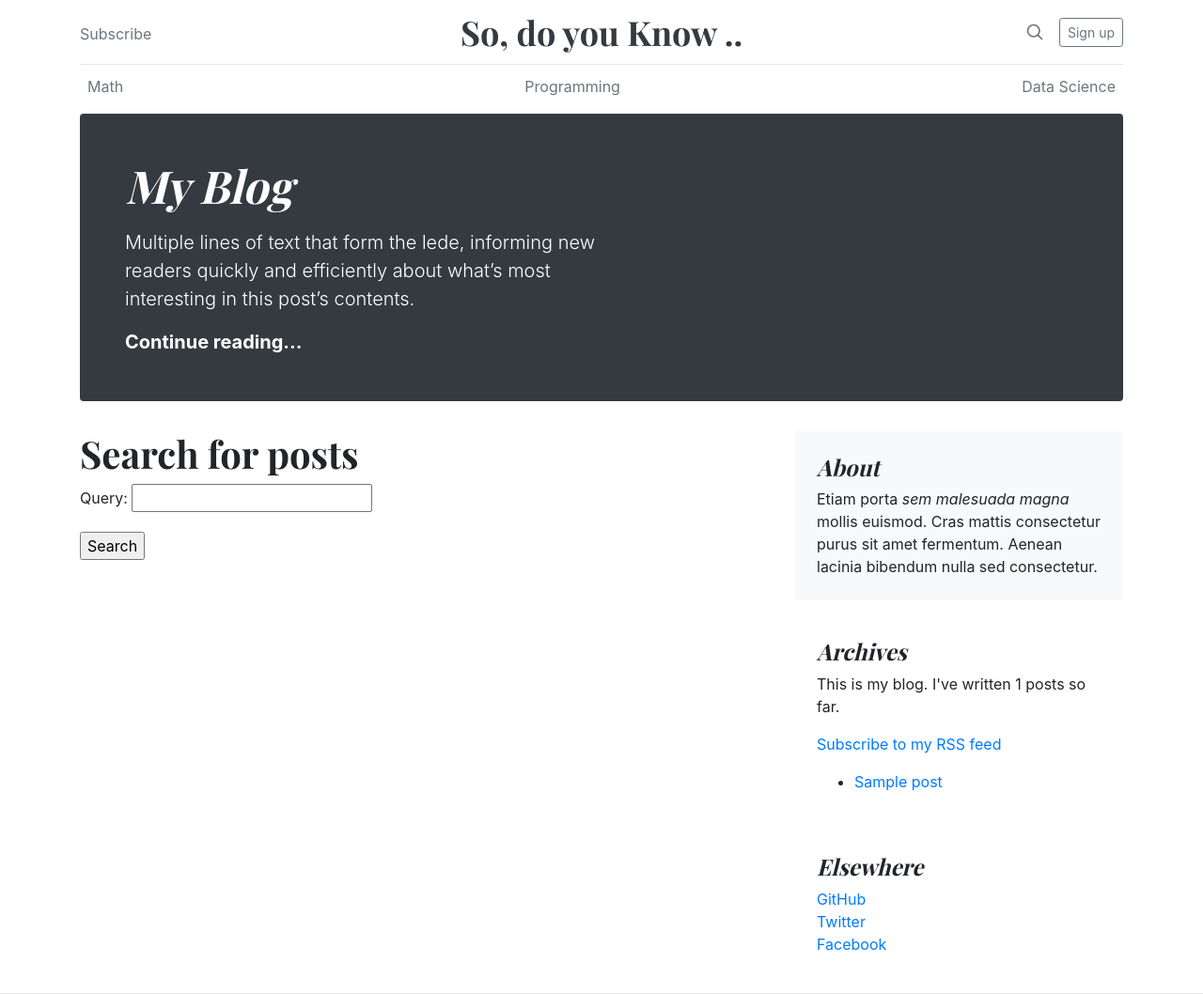
After one commit to alcibiadesBustillo/great-blog, a Django app: page /blog/search/ in a window 1280 px wide. The commit adds this page. Shown: the top 1058 px of the page at 94% size. Run offline with Django 3.2, Linux system fonts and the light colour scheme; tables that the repository leaves empty hold one stand-in row (values such as "Sample post"); some libraries are stand-ins or nearby versions.

Commit message:
Adding full-text search

```diff
--- a/blog/forms.py
+++ b/blog/forms.py
@@ -1,5 +1,8 @@
 from django import forms
 from .models import Comment
+
+class SearchForm(forms.Form):
+    query = forms.CharField()
 
 class EmailPostForm(forms.Form):
     name = forms.CharField(max_length=25)
--- a/blog/models.py
+++ b/blog/models.py
@@ -3,6 +3,7 @@
 from django.contrib.auth.models import User
 from django.urls import reverse
 from taggit.managers import TaggableManager
+
 
 # Create your models here.
 class PublishedManager(models.Manager):
--- a/blog/templates/blog/base.html
+++ b/blog/templates/blog/base.html
@@ -57,7 +57,7 @@
         <a class="blog-header-logo text-dark" href="{% url 'blog:post_list' %}">So, do you Know ..</a>
       </div>
       <div class="col-4 d-flex justify-content-end align-items-center">
-        <a class="text-muted" href="#" aria-label="Search">
+        <a class="text-muted" href="{% url 'blog:post_search' %}" aria-label="Search">
           <svg xmlns="http://www.w3.org/2000/svg" width="20" height="20" fill="none" stroke="currentColor" stroke-linecap="round" stroke-linejoin="round" stroke-width="2" class="mx-3" role="img" viewBox="0 0 24 24" focusable="false"><title>Search</title><circle cx="10.5" cy="10.5" r="7.5"/><path d="M21 21l-5.2-5.2"/></svg>
         </a>
         <a class="btn btn-sm btn-outline-secondary" href="#">Sign up</a>
--- /dev/null
+++ b/blog/templates/blog/post/search.html
@@ -0,0 +1,29 @@
+{% extends 'blog/base.html' %}
+
+{% load blog_tags %}
+
+{% block title %}Search{% endblock %}
+
+{% block content %}
+    {% if query %}
+        <h1>Posts containing "{{ query }}"</h1>
+        <h3>
+            {% with results.count as total_results %}
+                Found {{ total_results }} result{{ total_results|pluralize }}
+            {% endwith %}
+        </h3>
+        {% for post in results %}
+            <h4><a href="{{ post.get_absolute_url }}">{{ post.title }}</a><h4>
+            {{ post.body|markdown|truncatewords_html:5 }}
+        {% empty %}
+            <p>There are no results for your query.</p>
+        {% endfor %}
+            <p><a href="{% url "blog:post_search" %}">Search again</a></p>
+    {% else %}
+        <h1>Search for posts</h1>
+        <form method="get">
+            {{ form.as_p }}
+            <input type="submit" value="Search">
+        </form>
+    {% endif %}
+{% endblock %}
--- a/blog/urls.py
+++ b/blog/urls.py
@@ -11,4 +11,5 @@
     path('<int:year>/<int:month>/<int:day>/<slug:post>/', views.post_detail, name='post_detail'),
     path('<int:post_id>/share/', views.post_share, name='post_share'),
     path('feed/', LatestPostsFeed(), name='post_feed'),
+    path('search/', views.post_search, name='post_search'),
 ]
--- a/blog/views.py
+++ b/blog/views.py
@@ -2,7 +2,10 @@
 from django.core.paginator import Paginator, EmptyPage, PageNotAnInteger
 from django.views.generic import ListView
 from .models import Post, Comment
-from .forms import EmailPostForm, CommentForm
+
+from django.contrib.postgres.search import SearchVector
+
+from .forms import EmailPostForm, CommentForm, SearchForm
 from django.core.mail import send_mail
 from taggit.models import Tag
 from django.db.models import Count
@@ -53,7 +56,7 @@
         if comment_form.is_valid():
             # create comment object but don't save to the database yet
             new_comment = comment_form.save(commit=False)
-            # Assigm the current post to the comment
+            # Assign the current post to the comment
             new_comment.post = post
             # Save the comment to the database
             new_comment.save()
@@ -91,3 +94,17 @@
         form = EmailPostForm()
 
     return render(request, 'blog/post/share.html', {'post': post, 'form': form, 'sent':sent})
+
+
+def post_search(request):
+    form = SearchForm()
+    query = None
+    results = []
+    if 'query' in request.GET:
+        form = SearchForm(request.GET)
+        if form.is_valid():
+            query = form.cleaned_data['query']
+            results = Post.published.annotate(
+                search=SearchVector('title', 'body'),
+            ).filter(search=query)
+    return render(request, 'blog/post/search.html', {'form':form, 'query':query, 'results':results})
```
Also changed, not shown: core/settings.py (+11 -2 lines), README.md.
